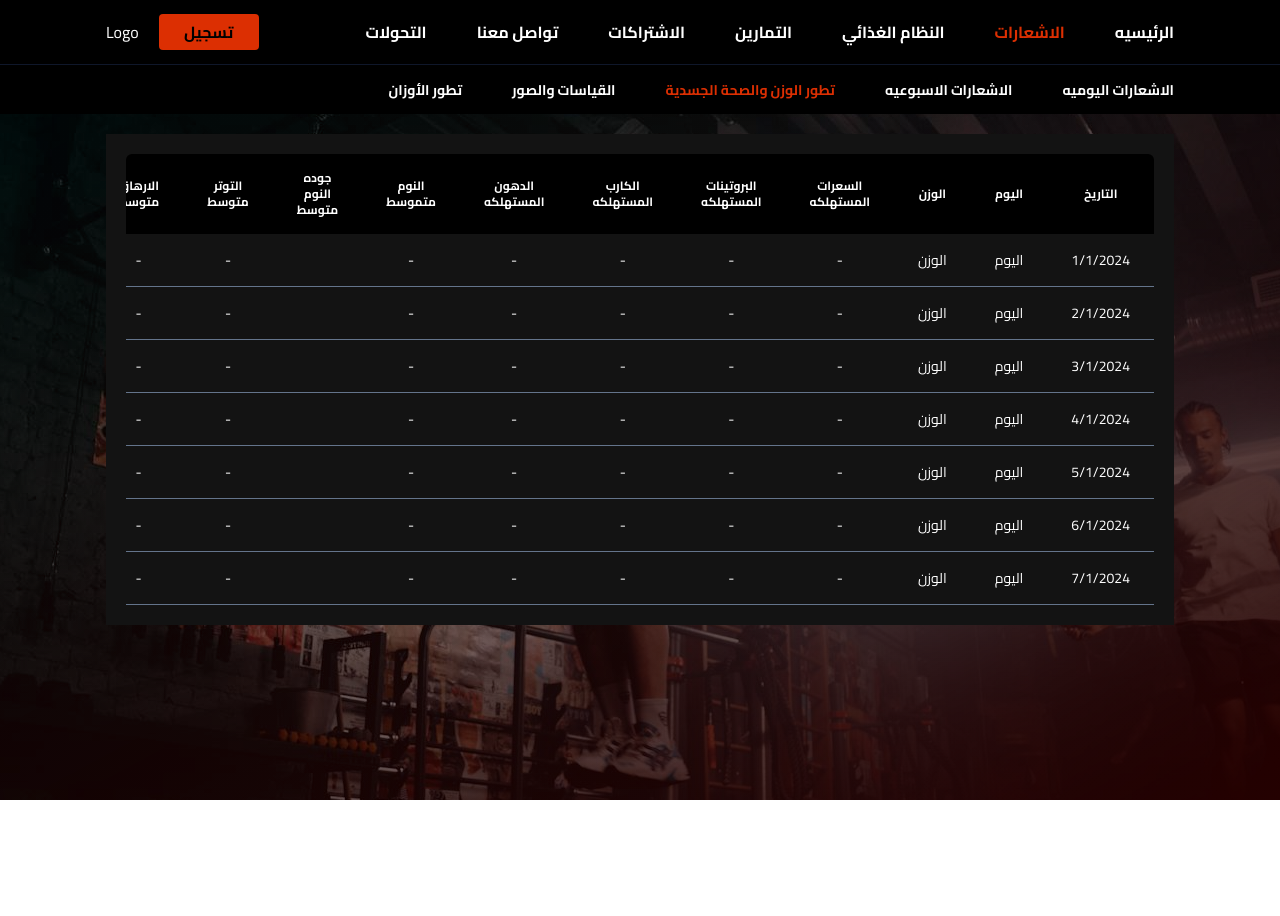
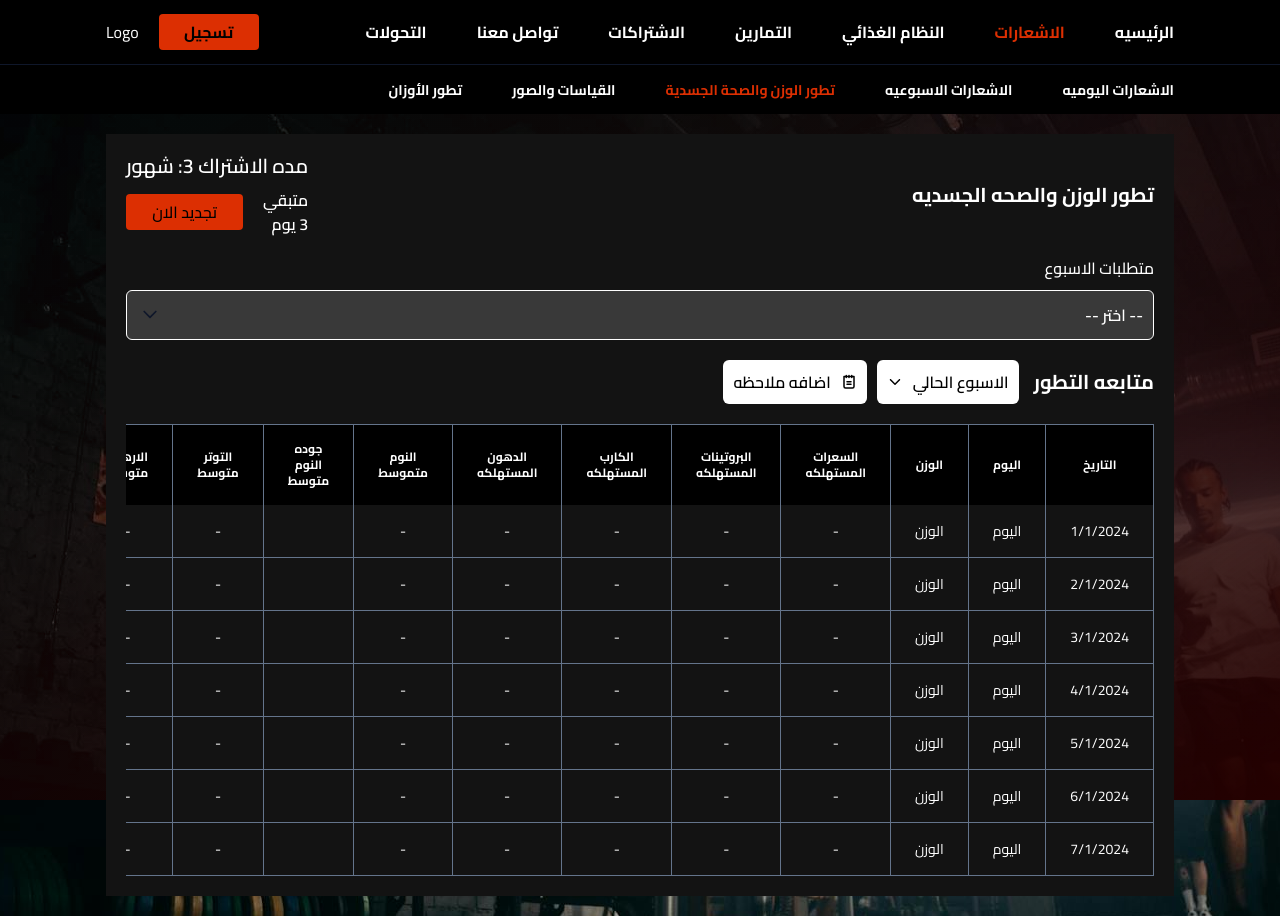
Before and after one commit to mustafa-khaled/GYM, a React (Vite) app: page /notifications/health in a window 1280 px wide. Before the commit the page ends 800 px from the top, so only its background shows below. Built offline with nearby package versions, Linux system fonts and the light colour scheme.

Commit message:
HealthNotificationSection UI

```diff
--- a/src/features/notifications/dailyNotification/Step1.jsx
+++ b/src/features/notifications/dailyNotification/Step1.jsx
@@ -48,7 +48,7 @@ function Step1({ nextStep, isLoading }) {
       />
 
       <SelectBox
-        options={["عالي", "متوسط"]}
+        options={["لايوجد", "متوسط", "عالي"]}
         label={"مستوي الجوع"}
         name="hungerRate"
         register={register}
@@ -57,7 +57,7 @@ function Step1({ nextStep, isLoading }) {
       />
 
       <SelectBox
-        options={["عالي", "متوسط"]}
+        options={["لايوجد", "متوسط", "عالي"]}
         label={"التوتر"}
         name="stress"
         register={register}
@@ -66,7 +66,7 @@ function Step1({ nextStep, isLoading }) {
       />
 
       <SelectBox
-        options={["عالي", "متوسط"]}
+        options={["سيئه", "متوسطه", "جوده عاليه"]}
         label={"النوم"}
         name="sleeping"
         register={register}
@@ -75,7 +75,7 @@ function Step1({ nextStep, isLoading }) {
       />
 
       <SelectBox
-        options={["عالي", "متوسط"]}
+        options={["سيئه", "متوسطه", "جوده عاليه"]}
         label={"جوده النوم"}
         name="sleepingQuality"
         register={register}
--- a/src/features/notifications/dailyNotification/Step2.jsx
+++ b/src/features/notifications/dailyNotification/Step2.jsx
@@ -36,7 +36,7 @@ function Step2({ previousStep, submitForm, isLoading }) {
       />
 
       <SelectBox
-        options={["عالي", "متوسط"]}
+        options={["لايوجد", "متوسط", "عالي"]}
         label={"التوتر"}
         name="stress2"
         register={register}
@@ -45,7 +45,7 @@ function Step2({ previousStep, submitForm, isLoading }) {
       />
 
       <SelectBox
-        options={["عالي", "متوسط"]}
+        options={["لايوجد", "متوسط", "عالي"]}
         label={"الارهاق"}
         name="Fatigue"
         register={register}
@@ -54,7 +54,7 @@ function Step2({ previousStep, submitForm, isLoading }) {
       />
 
       <SelectBox
-        options={["عالي", "متوسط"]}
+        options={["هناك مشاكس", "طبيعي", "لا يوجد مشاكل"]}
         label={"هل يوجد مشاكل بالدوره"}
         name="periodProblems"
         register={register}
--- a/src/features/notifications/health/HealthNotificationSection.jsx
+++ b/src/features/notifications/health/HealthNotificationSection.jsx
@@ -1,4 +1,8 @@
 import HealthTable from "./HealthTable";
+import TableTitle from "./TableTitle";
+import WeekRequirements from "./WeekRequirements";
+import { IoIosArrowDown } from "react-icons/io";
+import { PiNotepadBold } from "react-icons/pi";
 
 const data = [
   {
@@ -134,9 +138,30 @@ const data = [
   },
 ];
 
+const twoBtnStyles =
+  "flex items-center gap-[10px] bg-[#FFFFFF] text-[#000] p-[10px] font-[600] rounded-md cursor-pointer";
+
 function HealthNotificationSection() {
   return (
     <div className="bg-bg_color p-[20px]">
+      <TableTitle />
+      <WeekRequirements />
+      <div className="mb-[20px] flex items-center justify-between gap-[15px] sm:justify-start">
+        <h2 className="font-[700] leading-[24px] md:text-[20px]">
+          متابعه التطور
+        </h2>
+        <div className="flex flex-col items-center gap-[10px] sm:flex-row">
+          <span className={`${twoBtnStyles}`}>
+            الاسبوع الحالي
+            <IoIosArrowDown />
+          </span>
+          <span className={`${twoBtnStyles}`}>
+            <PiNotepadBold />
+            اضافه ملاحظه
+          </span>
+        </div>
+      </div>
+
       <HealthTable data={data} />
     </div>
   );
--- /dev/null
+++ b/src/features/notifications/health/TableTitle.jsx
@@ -0,0 +1,22 @@
+import Button from "../../../ui/Button";
+
+const test = 3;
+
+function TableTitle() {
+  return (
+    <div className="flex flex-col items-center justify-between gap-[10px] text-center md:flex-row md:text-right">
+      <h1 className="text-[20px] font-[700] leading-[24px]">
+        تطور الوزن والصحه الجسديه
+      </h1>
+      <div className="font-[600] leading-[24px]">
+        <p className="md:text-[20px]">مده الاشتراك {test}: شهور</p>
+        <p className="mt-[10px] flex items-center gap-[10px]">
+          <span>متبقي {test} يوم</span>
+          <Button styles={"w-[130px]"}>تجديد الان</Button>
+        </p>
+      </div>
+    </div>
+  );
+}
+
+export default TableTitle;
--- /dev/null
+++ b/src/features/notifications/health/WeekRequirements.jsx
@@ -0,0 +1,25 @@
+import { useForm } from "react-hook-form";
+import SelectBox from "../../../ui/SelectBox";
+
+function WeekRequirements() {
+  const {
+    register,
+    formState: { errors },
+  } = useForm();
+
+  return (
+    <div className="my-[20px]">
+      <SelectBox
+        options={["two", "one"]}
+        label={"متطلبات الاسبوع"}
+        name="weekRequirements"
+        register={register}
+        validationRules={{ required: "هذا الحقل مطلوب" }}
+        error={errors?.weekRequirements?.message}
+        styles={" bg-[#FFFFFF29] text-[#fff]"}
+      />
+    </div>
+  );
+}
+
+export default WeekRequirements;
--- a/src/pages/notifications/Notifications.jsx
+++ b/src/pages/notifications/Notifications.jsx
@@ -8,15 +8,15 @@ function Notifications() {
       <NotificationsNav />
 
       <section
-        className="relative h-[calc(100vh-114px)] overflow-y-auto"
+        className="relative min-h-[calc(100vh-90px)]"
         style={{
           backgroundImage: `url(${image})`,
           backgroundPosition: "50%",
           backgroundRepeat: "no-repeat",
         }}
       >
-        <div className="fixed left-0 top-0 mt-[114px] h-[calc(100vh-114px)] w-full bg-gradient-to-br from-black/10 to-[#240101]" />
-        <div className="relative my-[20px] min-h-[calc(100vh-114px)] overflow-y-auto text-[#fff]">
+        <div className="fixed left-0 top-0 h-[100vh] w-full bg-gradient-to-br from-black/10 to-[#240101]" />
+        <div className="relative py-[20px] text-[#fff]">
           <Outlet />
         </div>
       </section>
--- a/src/ui/SelectBox.jsx
+++ b/src/ui/SelectBox.jsx
@@ -1,4 +1,12 @@
-function SelectBox({ options, label, name, register, validationRules, error }) {
+function SelectBox({
+  options,
+  label,
+  name,
+  register,
+  validationRules,
+  error,
+  styles,
+}) {
   return (
     <div className="w-full">
       <label className="block text-[16px] font-medium leading-[24px] text-[#fff]">
@@ -23,7 +31,7 @@ function SelectBox({ options, label, name, register, validationRules, error }) {
         </span>
 
         <select
-          className="form-input cursor-pointer appearance-none font-[600] text-[#000]"
+          className={`form-input ${styles} cursor-pointer appearance-none rounded-md font-[600] text-[#000]`}
           {...register(name, validationRules)}
           defaultValue=""
         >
@@ -31,7 +39,7 @@ function SelectBox({ options, label, name, register, validationRules, error }) {
             -- اختر --
           </option>
           {options?.map((option) => (
-            <option key={option} value={option}>
+            <option key={option} value={option} className="text-[#000]">
               {option}
             </option>
           ))}
--- a/src/ui/Table.jsx
+++ b/src/ui/Table.jsx
@@ -1,7 +1,7 @@
 const Table = ({ children }) => {
   return (
-    <div className="overflow-x-auto rounded-t-md">
-      <table className="border-secondary w-full rounded-t-md p-[10px] text-left text-sm rtl:text-right">
+    <div className="overflow-x-auto">
+      <table className="w-full border border-slate-500 p-[10px] text-left text-sm rtl:text-right">
         {children}
       </table>
     </div>
@@ -10,7 +10,7 @@ const Table = ({ children }) => {
 
 const Header = ({ children }) => {
   return (
-    <thead className="rounded-t-md bg-[#000] text-xs uppercase">
+    <thead className="bg-[#000] text-xs uppercase">
       <tr className="text-center">{children}</tr>
     </thead>
   );
@@ -31,7 +31,10 @@ const Row = ({ children }) => {
 const Cell = ({ children, isHeader = false }) => {
   const Tag = isHeader ? "th" : "td";
   return (
-    <Tag scope={isHeader ? "col" : "row"} className="px-6 py-4">
+    <Tag
+      scope={isHeader ? "col" : "row"}
+      className="border-l border-slate-500 px-6 py-4"
+    >
       {children}
     </Tag>
   );
```
